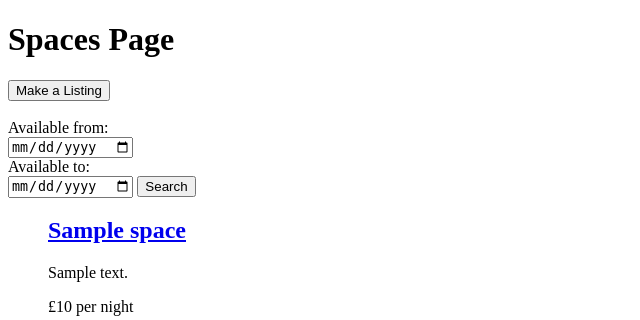
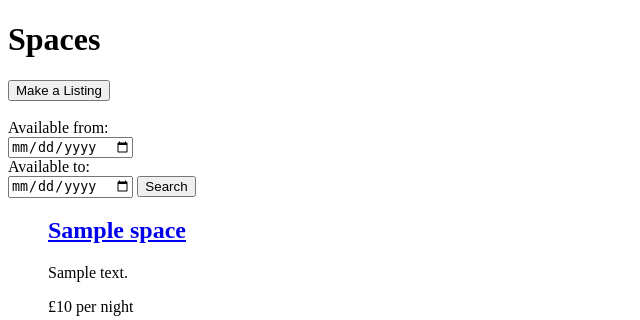
Before and after one commit to codehath/makers-bnb, a Flask app: template templates/spaces.html in a window 1280 px wide. Shown: the top 320 px of the page, without its empty margins (0-640 px from the left). Run offline with Flask 3, Linux system fonts and the light colour scheme; the template is opened without the code that fills it: most values are stand-ins (such as "Sample title", 1, 10 or a date in 2020); parts of the project's set-up code (start-up, migrations or seed data) failed here and were passed over.

Commit message:
# Minor Changes

```diff
--- a/templates/spaces.html
+++ b/templates/spaces.html
@@ -5,7 +5,7 @@
         <meta charset="utf-8" />
     </head>
     <body>
-        <h1>Spaces Page</h1>
+        <h1>Spaces</h1>
 
         <a href="/add-listing">
             <button>Make a Listing</button>
```
